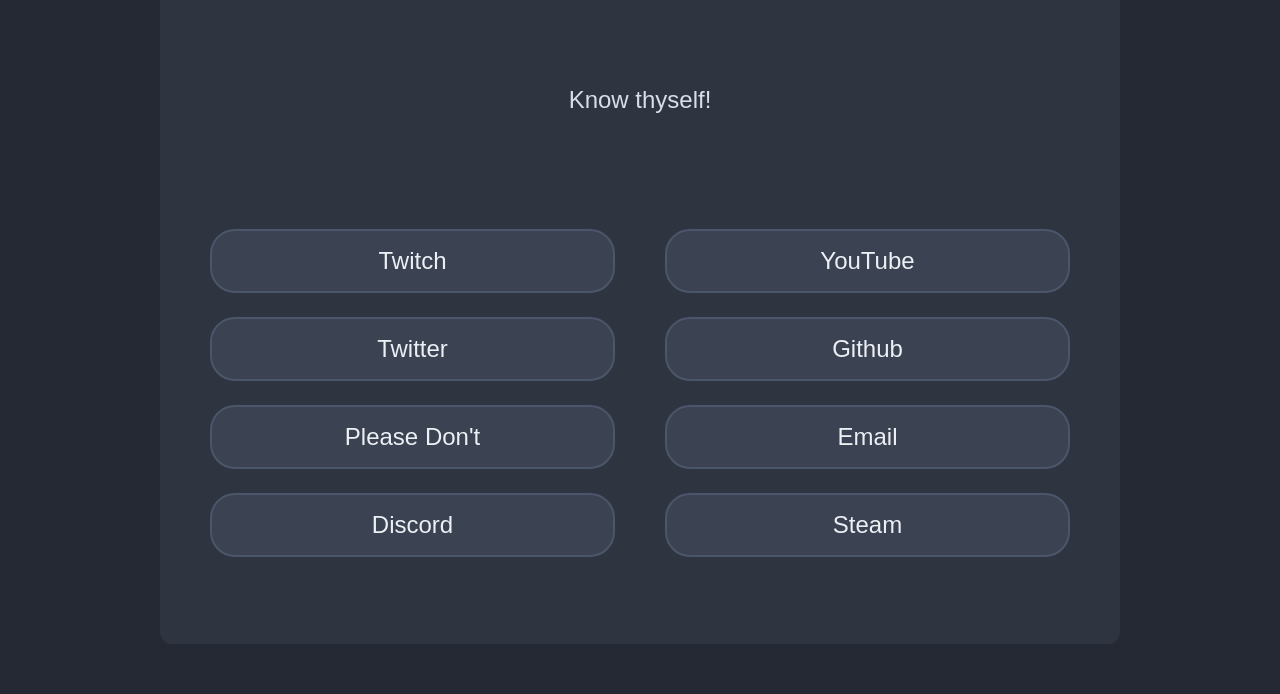
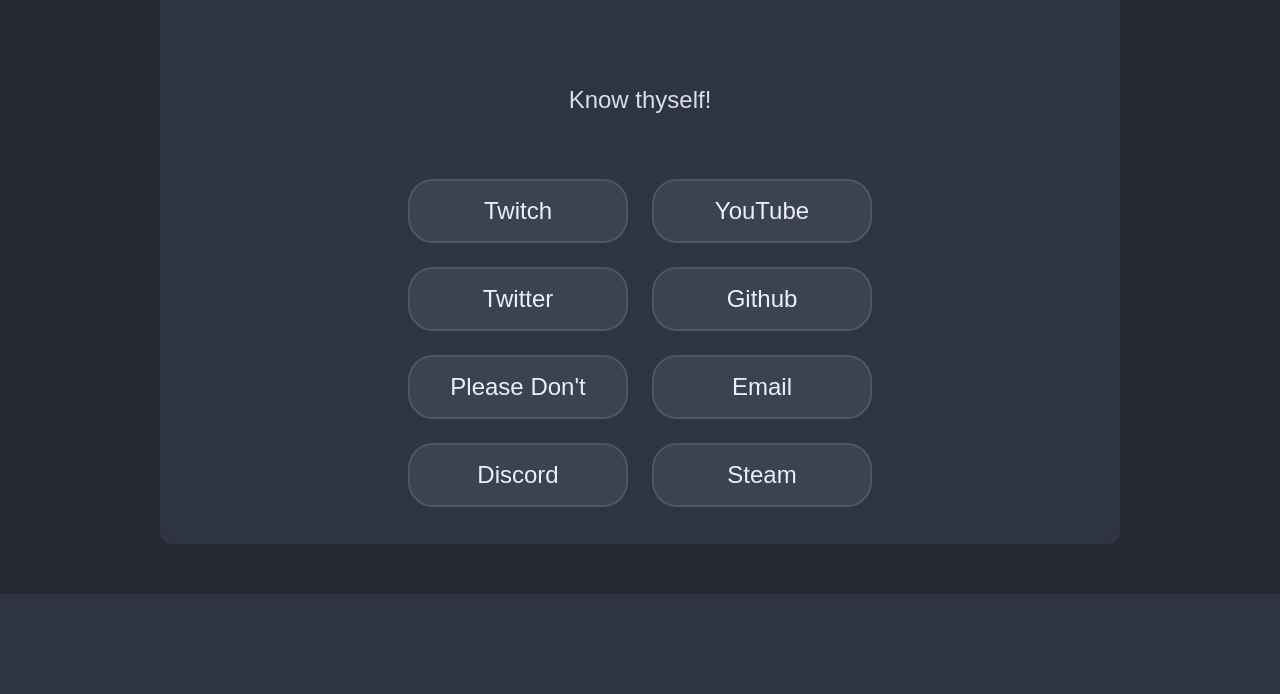
Before and after one commit to BlackHat-Magic/BHM-gg, a Flask app: page / in a window 1280 px wide. Shown: the part 680-1374 px from the top of the page. After the commit the page ends 1274 px from the top, so only its background shows below. Run offline with Flask 2, Linux system fonts and the light colour scheme; some web fonts are replaced.

Commit message:
responsive

```diff
--- a/templates/home/index.html
+++ b/templates/home/index.html
@@ -18,18 +18,18 @@
 
 		<div id="splash" class="flex vertical center"></div>
 
-		<div class="flex horizontal center">
-			<div class="flex vertical start" style="width: calc(50% - 50px)">
-				<button onclick="window.location.href='/ttv'">Twitch</button>
-				<button onclick="window.location.href='/t'">Twitter</button>
-				<button onclick="window.location.href='/reddit'">Please Don't</button>
-				<button onclick="window.location.href='/discord'">Discord</button>
+		<div class="interior flex horizontal center">
+			<div class="interior flex vertical start">
+				<button style="width: 220px" onclick="window.location.href='/ttv'">Twitch</button>
+				<button style="width: 220px" onclick="window.location.href='/t'">Twitter</button>
+				<button style="width: 220px" onclick="window.location.href='/reddit'">Please Don't</button>
+				<button style="width: 220px" onclick="window.location.href='/discord'">Discord</button>
 			</div>
-			<div class="flex vertical start" style="width: calc(50% - 50px)">
-				<button onclick="window.location.href='/yt'">YouTube</button>
-				<button onclick="window.location.href='/git'">Github</button>
-				<button onclick="window.location.href='/mail'">Email</button>
-				<button onclick="window.location.href='/steam'">Steam</button>
+			<div class="interior flex vertical start">
+				<button style="width: 220px" onclick="window.location.href='/yt'">YouTube</button>
+				<button style="width: 220px" onclick="window.location.href='/git'">Github</button>
+				<button style="width: 220px" onclick="window.location.href='/mail'">Email</button>
+				<button style="width: 220px" onclick="window.location.href='/steam'">Steam</button>
 			</div>
 		</div>
 
```
Also changed, not shown: static/css/main.css (+37 -0 lines).
